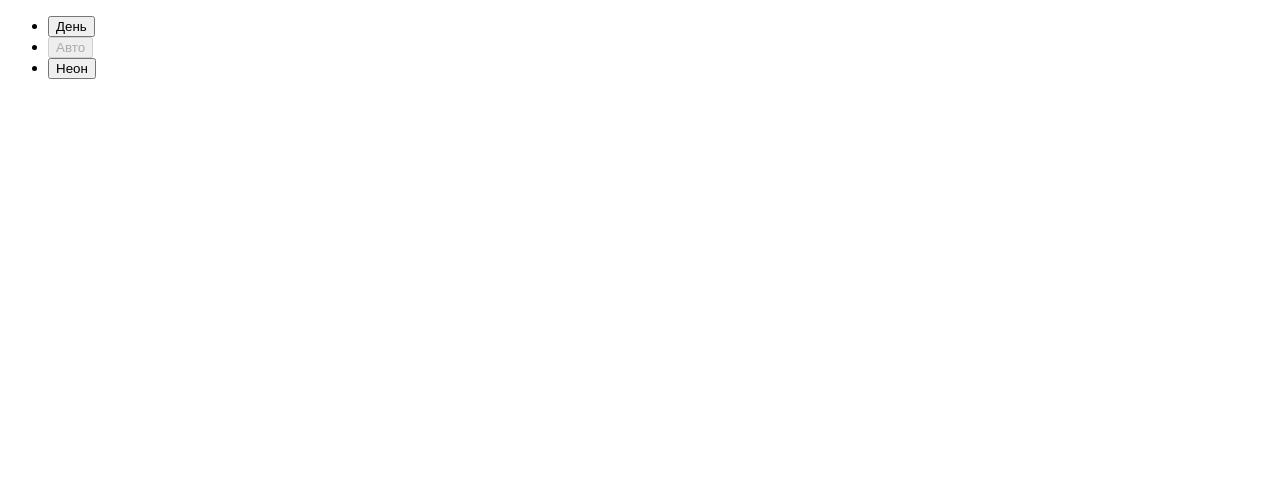
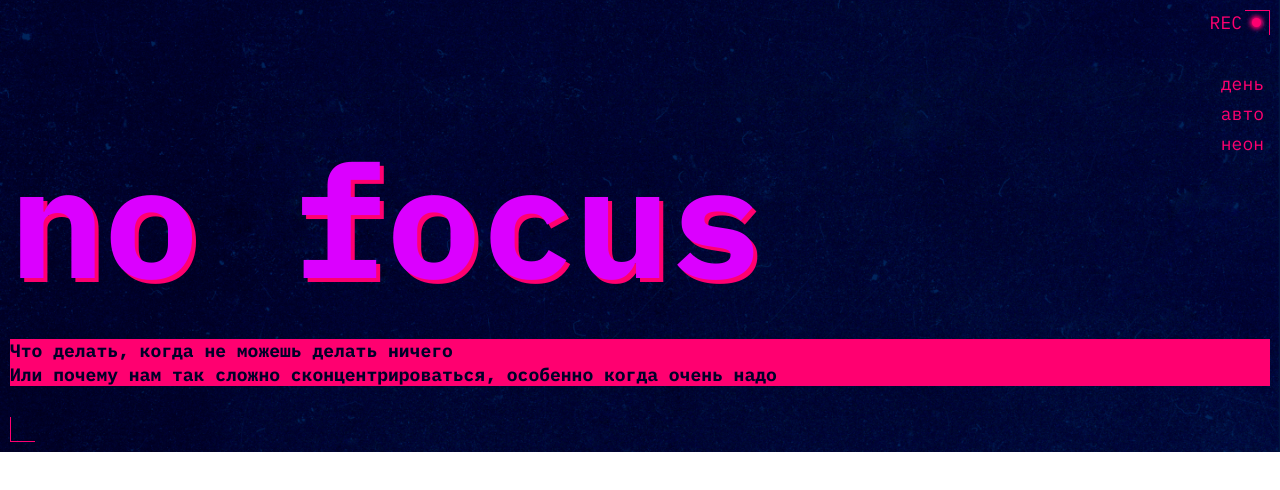
Before and after one commit to JuliyaKulik/slozhno-sosredotochitsya-fd, a plain HTML site: page index.html in a window 1280 px wide. Drawn offline with Linux system fonts and the light colour scheme.

Commit message:
header static

```diff
--- a/index.html
+++ b/index.html
@@ -4,11 +4,22 @@
     <meta charset="UTF-8" />
     <meta http-equiv="X-UA-Compatible" content="IE=edge" />
     <meta name="viewport" content="width=device-width, initial-scale=1.0" />
+    <meta name="color-scheme" content="dark light">
     <title>Сложно сосредоточиться</title>
+    <link rel="icon" href="./images/favicon.ico" sizes="any">
+    <link rel="icon" href="./images/favicon.svg" type="image/svg+xml">
+    <link rel="apple-touch-icon" href="./images/mobile-icon.png">
+    <link rel="stylesheet" href="./fonts/fonts.css">
+    <link rel="stylesheet" href="./styles/globals.css">
+    <link rel="stylesheet" href="./styles/variables.css">
+    <link rel="stylesheet" href="./styles/style.css">
+    <link rel="stylesheet" href="./styles/dark.css">
+    <link rel="stylesheet" href="./styles/light.css">
     <script src="./scripts/script.js"></script>
   </head>
   <body class="page">
     <header class="header decorated-zone">
+      <div class="record" aria-hidden="true">rec</div>
       <nav class="header__theme-menu">
         <ul class="header__theme-menu-list">
           <li class="header__theme-menu-item">
@@ -35,6 +46,11 @@
           </li>
         </ul>
       </nav>
-    </header>
+      <h1 class="header__title">no focus</h1>
+      <span class="header__description-text title-decor">
+      <p>Что делать, когда не можешь делать ничего</p>
+      <p>Или почему нам так сложно сконцентрироваться, особенно когда очень надо</p>
+      </span>
+  </header>
   </body>
 </html>
--- a/styles/style.css
+++ b/styles/style.css
@@ -3,3 +3,121 @@
 .page {
   /* сохраните в разметке и стилях класс page у тега body. Он удобен, чтобы составлять селекторы для разных цветовых тем. */
 }
+
+.header {
+  display: grid;
+  background-image: url(../images/cover-image-dark.png);
+  background-size: cover;
+  background-position: center;
+  grid-template-rows: repeat(4, minmax(min-content, max-content));
+  grid-template-columns: 1fr;
+}
+
+.decorated-zone {
+  position: relative;
+}
+
+.decorated-zone::before {
+    content: '';
+    position: absolute;
+    inset-block-start: 10px;
+    inset-inline-end: 10px;
+    display: block;
+    inline-size: 25px;
+    block-size: 25px;
+    border-inline-end: 1px solid var(--nav-text-color);
+    border-block-start: 1px solid var(--nav-text-color);
+}
+
+.decorated-zone::after {
+  content: '';
+  display: block;
+  position: absolute;
+  inline-size: 25px;
+  block-size: 25px;
+  inset-block-end: 10px;
+  inset-inline-start: 10px;
+  border-inline-start: 1px solid var(--nav-text-color);
+  border-block-end: 1px solid var(--nav-text-color);
+}
+
+.record {
+  grid-row: 1;
+  padding-inline-end: 38px;
+  padding-block-start: 10px;
+  font-family: var(--main-font);
+  font-weight: 400;
+  font-size: 18px;
+  line-height: 25px;
+  color: var(--nav-text-color);
+  text-transform: uppercase;
+  justify-self: end;
+}
+
+.record::after {
+  content: '';
+  position: absolute;
+  inset-inline-end: 19px;
+  inset-block-start: 18px;
+  display: inline-block;
+  inline-size: 9px;
+  block-size: 9px;
+  background-color: var(--accent-color);
+  border-radius: 50%;
+  box-shadow: 0 0 4px 2px var(--accent-color);
+}
+
+.header__theme-menu {
+  grid-row: 2;
+  justify-self: end;
+  padding-block-start: 39px;
+  padding-inline-end: 10px;
+}
+
+.header__theme-menu-list {
+  display: flex;
+  flex-direction: column;
+  gap: 10px;
+}
+
+.header__theme-menu-button {
+  font-family: var(--main-font);
+  font-weight: 400;
+  font-size: 18px;
+  line-height: 18px;
+  text-align: center;
+  color: var(--nav-text-color);
+  background-color: transparent;
+  border: none;
+  text-transform: lowercase;
+}
+
+.header__title {
+  grid-row: 3;
+  font-family: var(--main-font);
+  font-weight: 700;
+  font-size: clamp(7.25rem, 5.7694rem + 6.3174vw, 9.8125rem);;
+  line-height: 83%;
+  color: var(--title-text-color);
+  margin-left: 10px;
+  margin-right: 10px;
+  margin-bottom: 55px;
+  text-shadow: 4px 4px 0 var(--accent-color);
+}
+
+.header__description-text {
+  grid-row: 4;
+  display: block;
+  font-family: var(--main-font);
+  font-weight: 700;
+  font-size: 18px;
+  line-height: 23.4px;
+  margin-left: 10px;
+  margin-right: 10px;
+  margin-bottom: 66px;
+}
+
+.title-decor {
+  background-color: var(--text-bg-color);
+  color: var(--p-text-color);
+}
--- a/styles/variables.css
+++ b/styles/variables.css
@@ -2,3 +2,11 @@
   Переменные для вашего проекта
   и их переопределение под различные устройства
 */
+:root {
+  --nav-text-color: #FF0070;
+  --title-text-color: #DB00FF;
+  --accent-color: #FF0070;
+  --text-bg-color: #FF0070;
+  --p-text-color: #000028;
+  --main-font: 'IBM Plex Mono', sans-serif;
+}
```
